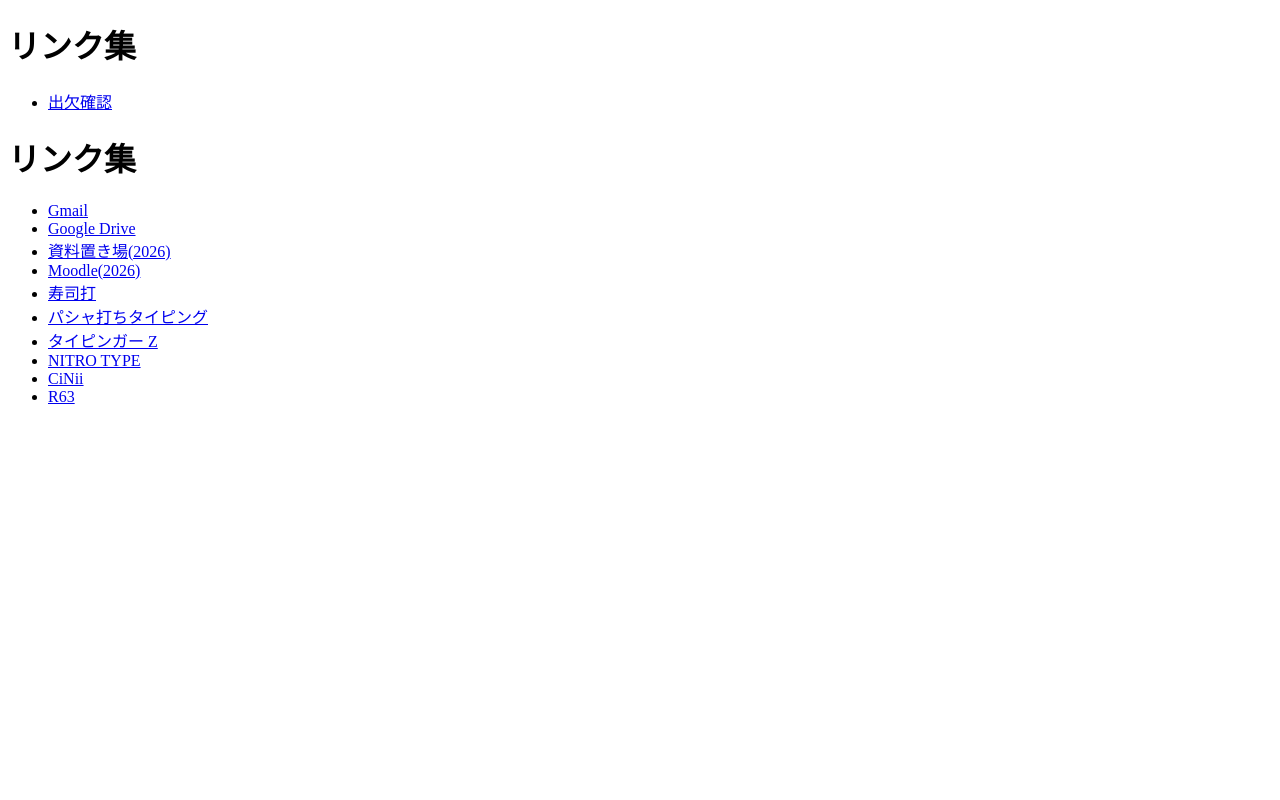
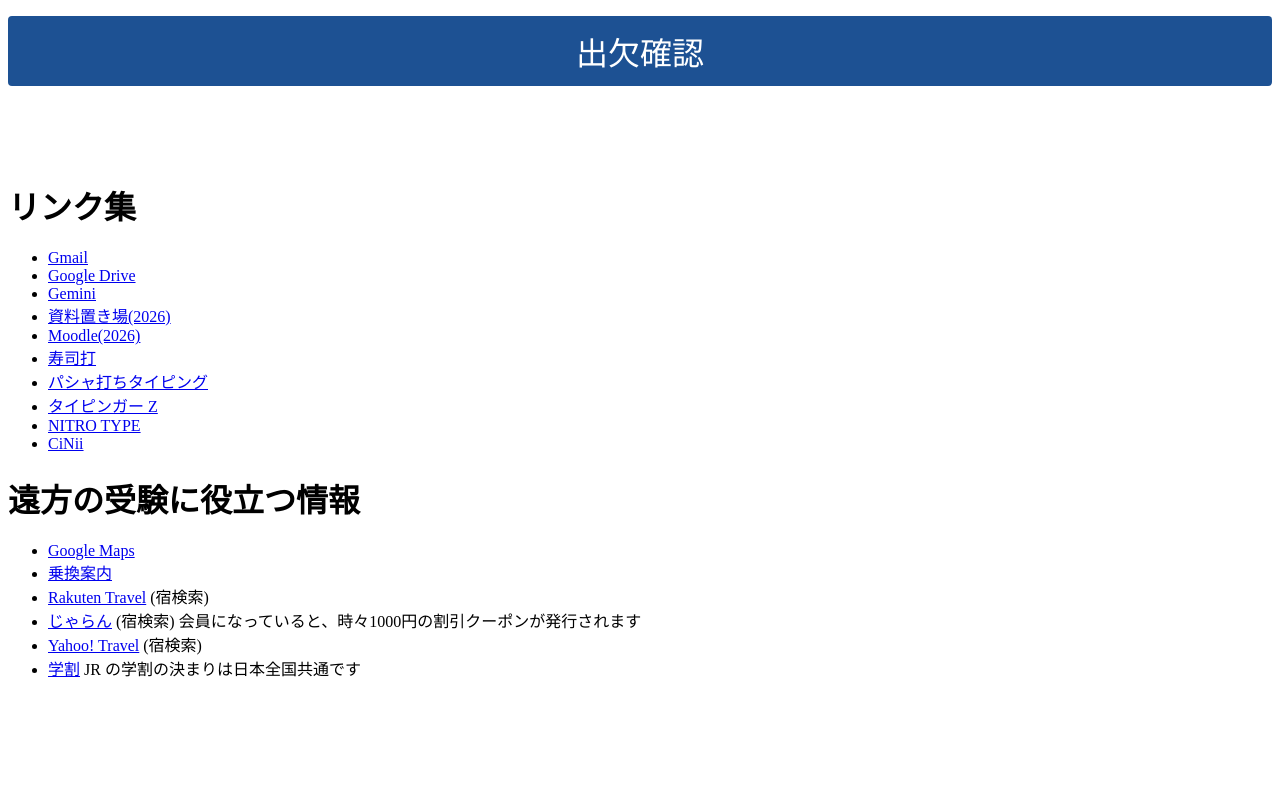
Before and after one commit to info-seifu/html2026, a plain HTML site: page index.html in a window 1280 px wide. Shown: the top 800 px of the page. Drawn offline with Linux system fonts and the light colour scheme.

Commit message:
遠方受験情報など

```diff
--- a/index.html
+++ b/index.html
@@ -7,17 +7,16 @@
 </head>
 <body>
 
-  <h1>リンク集</h1>
-
-  <ul>
-    <li><a href="https://campus.i-seifu.jp/login" target="_blank" rel="noopener noreferrer">出欠確認</a></li>
-  </ul>
+  <p>
+    <a href="https://campus.i-seifu.jp/login" target="_blank" rel="noopener noreferrer" style="display: block; width: 100%; background-color: rgb(29, 81, 147); color: #ffffff; text-align: center; padding: 12px 0; text-decoration: none; border-radius: 4px; box-sizing: border-box; font-size: xx-large; margin-bottom: 3em;">出欠確認</a>
+  </p>
 
   <h1>リンク集</h1>
 
   <ul>
     <li><a href="https://gmail.com/" target="_blank" rel="noopener noreferrer">Gmail</a></li>
     <li><a href="https://drive.google.com/" target="_blank" rel="noopener noreferrer">Google Drive</a></li>
+    <li><a href="https://gemini.google.com/" target="_blank" rel="noopener noreferrer">Gemini</a></li>
     <li><a href="https://drive.google.com/drive/folders/1-Oh4blorWdy2qbiISCFqjuelkPqcVMNo?usp=drive_link" target="_blank" rel="noopener noreferrer">資料置き場(2026)</a></li>
     <li><a href="https://seifu2026.mydns.jp/" target="_blank" rel="noopener noreferrer">Moodle(2026)</a></li>
     <li><a href="https://sushida.net/play.html" target="_blank" rel="noopener noreferrer">寿司打</a></li>
@@ -25,8 +24,19 @@
     <li><a href="https://typingerz.com/battlemenu/friendbattle" target="_blank" rel="noopener noreferrer">タイピンガー Z</a></li>
     <li><a href="https://www.nitrotype.com/" target="_blank" rel="noopener noreferrer">NITRO TYPE</a></li>
     <li><a href="https://cir.nii.ac.jp/" target="_blank" rel="noopener noreferrer">CiNii</a></li>
-    <li><a href="https://dynabook.com/assistpc/download/modify/dynabook/rx/r63/bios/index_j.htm" target="_blank" rel="noopener noreferrer" style="margin-top: 99em;">R63</a></li>
   </ul>
 
+  <h1>遠方の受験に役立つ情報</h1>
+
+  <ul>
+    <li><a href="https://www.google.co.jp/" target="_blank" rel="noopener noreferrer">Google Maps</a></li>
+    <li><a href="https://transit.yahoo.co.jp/" target="_blank" rel="noopener noreferrer">乗換案内</a></li>
+    <li><a href="https://travel.rakuten.co.jp/" target="_blank" rel="noopener noreferrer">Rakuten Travel</a> (宿検索)</li>
+    <li><a href="https://www.jalan.net/" target="_blank" rel="noopener noreferrer">じゃらん</a> (宿検索) 会員になっていると、時々1000円の割引クーポンが発行されます</li>
+    <li><a href="https://travel.yahoo.co.jp/" target="_blank" rel="noopener noreferrer">Yahoo! Travel</a> (宿検索)</li>
+    <li><a href="www.jreast.co.jp/kippu/0701.html" target="_blank" rel="noopener noreferrer">学割</a> JR の学割の決まりは日本全国共通です</li>
+  </ul>
+
+  <p style="margin-top: 99em; font-size: xx-small;"><a href="https://dynabook.com/assistpc/download/modify/dynabook/rx/r63/bios/index_j.htm" style="color: gray;" target="_blank" rel="noopener noreferrer">R63</a></p>
 </body>
 </html>
```
